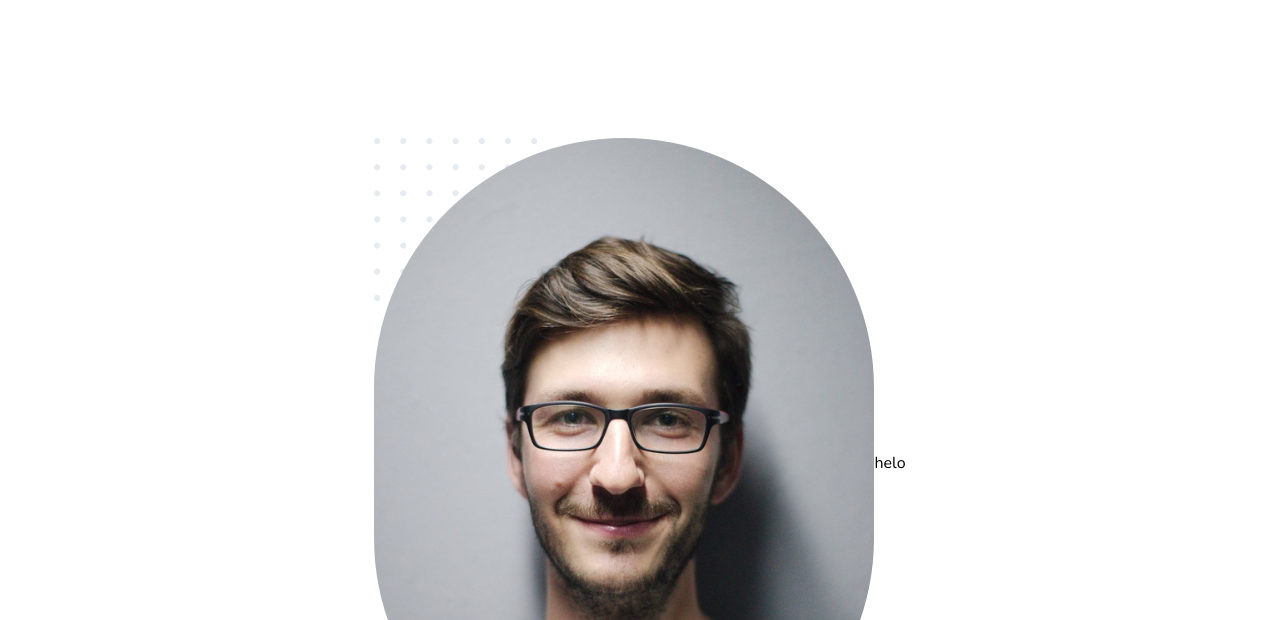
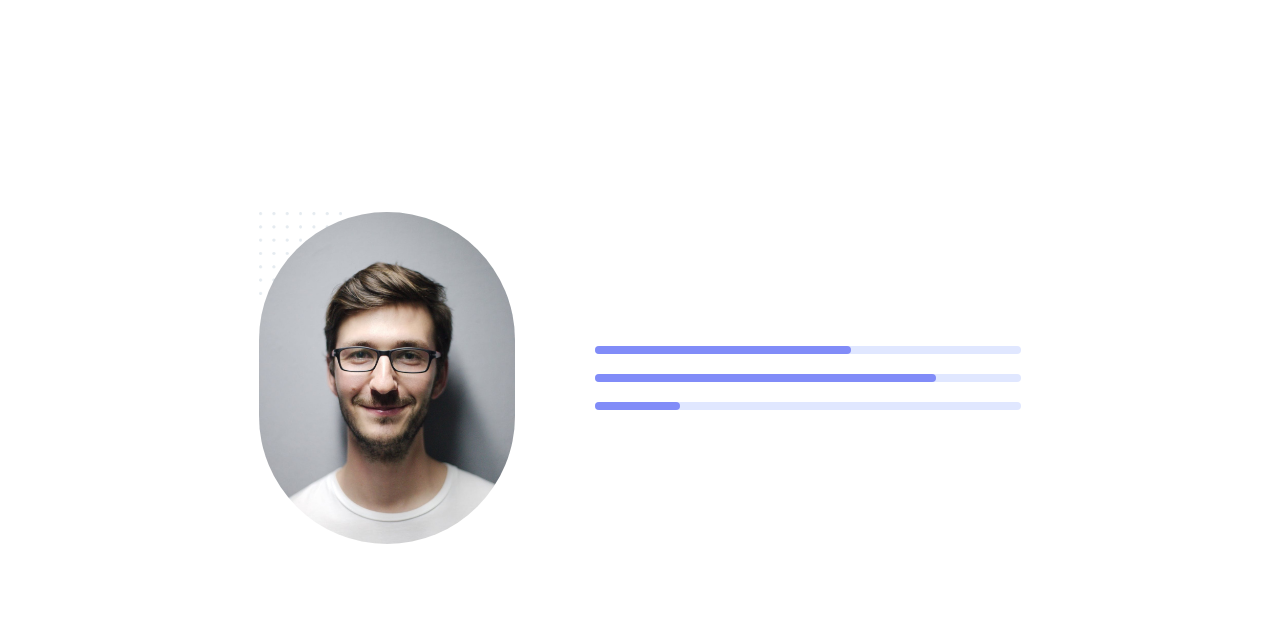
Before and after one commit to vishalnsd/my-first-tailwind-website, a website: page index.html in a window 1280 px wide. Shown: the part 822-1442 px from the top of the page. Drawn offline with nearby package versions, Linux system fonts and the light colour scheme.

Commit message:
second commit

```diff
--- a/index.html
+++ b/index.html
@@ -13,8 +13,8 @@
 </head>
 
 <body class="font-nunito h-screen">
-    <div class="h-1/2 lg:h-screen bg-gradient-to-t from-indigo-200 relative overflow-hidden z-50">
-        <nav class="w-full fixed top-0 bg-white shadow-sm">
+    <div class="h-1/2 lg:h-screen bg-gradient-to-t from-indigo-200 relative overflow-hidden">
+        <nav class="w-full fixed top-0 bg-white shadow-sm z-50">
             <div class="container mx-auto py-3 px-5 flex items-center justify-between">
                 <div class="logo_img flex items-center gap-2">
                     <img src="img/logo.png" class="w-11" alt="">
@@ -51,16 +51,25 @@
         </div>
     </div>
 
-    <div class="w-full mx-auto container">
-        <div class="flex items-center justify-center py-40 ">
-            <div class="relative">
+    <div class="w-full mx-auto container h-full items-center">
+        <div class="flex items-center justify-center gap-20 h-full ">
+            <div class="relative w-1/5">
                 <img src="img/dots.png" class="absolute h-1/4 top-0 left-0 -z-10" alt="">
-                <div class="h-1/4 rounded-full overflow-hidden">
-                    <img src="img/portrait.png" alt="">
+                <div class="overflow-hidden rounded-full">
+                    <img src="img/portrait.png" class="" alt="">
                 </div>
             </div>
-            <div class="my-auto">
-                helo
+            <div class="my-auto w-4/12 flex flex-col gap-y-5">
+                <div class="w-full h-2 bg-indigo-100 rounded-full">
+                    <div class="w-3/5 h-2 bg-indigo-400 rounded-full"></div>
+                </div>
+                <div class="w-full h-2 bg-indigo-100 rounded-full">
+                    <div class="w-4/5 h-2 bg-indigo-400 rounded-full"></div>
+                </div>
+                <div class="w-full h-2 bg-indigo-100 rounded-full">
+                    <div class="w-1/5 h-2 bg-indigo-400 rounded-full"></div>
+                </div>
+
             </div>
         </div>
     </div>
```
Also changed, not shown: css/style.css.
